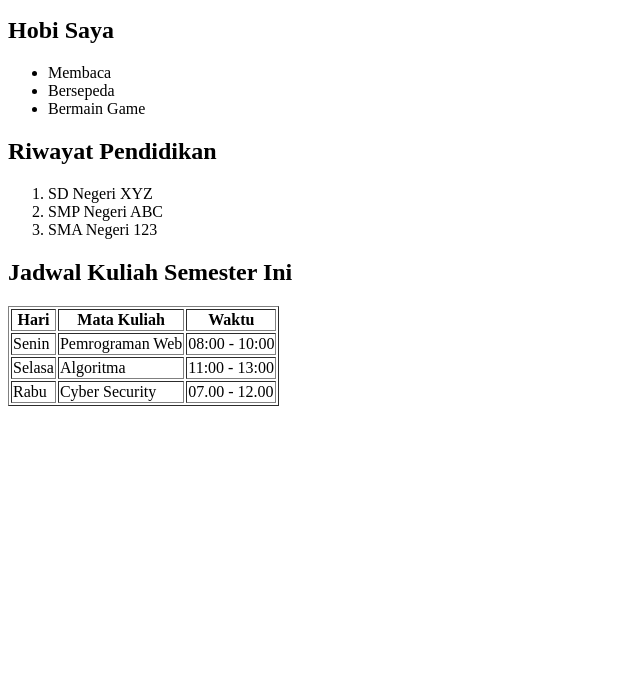
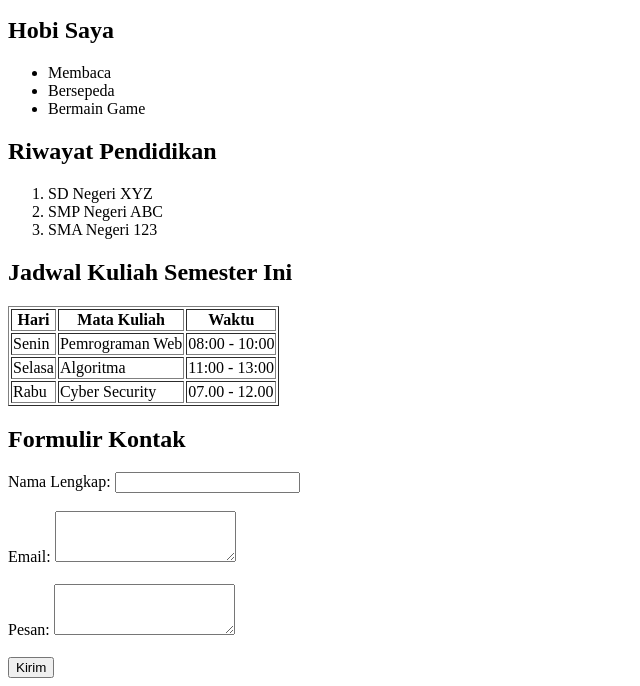
Before and after one commit to Rioadityapratama/praktik_html, a plain HTML site: page index.html in a window 1280 px wide. Shown: the part 658-1344 px from the top of the page, without its empty margins (0-640 px from the left). Before the commit the page ends 1072 px from the top, so only its background shows below. Drawn offline with Linux system fonts and the light colour scheme.

Commit message:
Formulir

```diff
--- a/index.html
+++ b/index.html
@@ -72,5 +72,19 @@
       </tr>
       <!-- Tambahkan baris lainnya sesuai dengan data jadwal kuliah -->
     </table>
+    <!-- Formulir Kontak -->
+    <h2>Formulir Kontak</h2>
+    <form action="submit_form.php" method="post">
+      <label for="name">Nama Lengkap:</label>
+      <input type="text" id="name" name="fullname" required /><br /><br />
+
+      <label for="email">Email:</label>
+      <textarea id="email" id="email" name="emailaddr" rows="3" required></textarea><br /><br />
+
+      <label for="message">Pesan:</label>
+      <textarea id="message" name="usermessage" rows="3" required></textarea><br /><br />
+
+      <button type="submit">Kirim</button>
+    </form>
   </body>
 </html>
```
